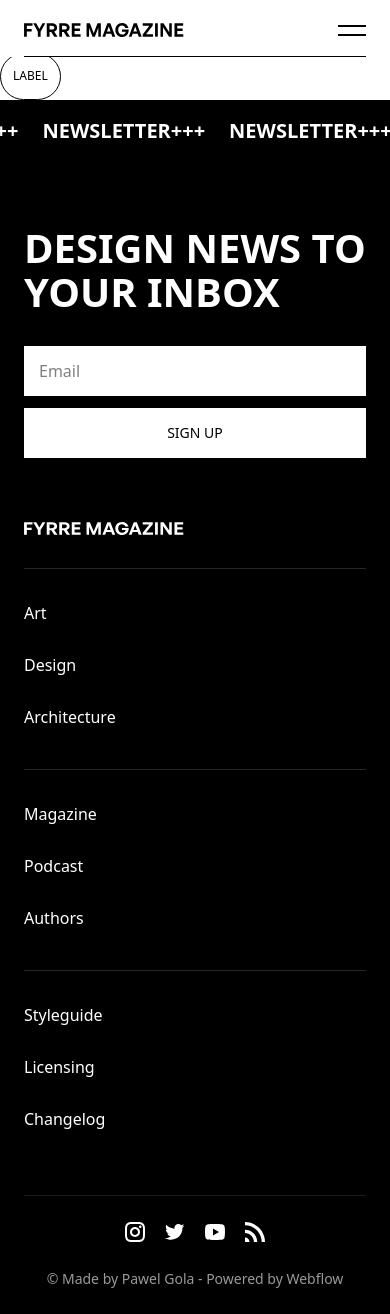
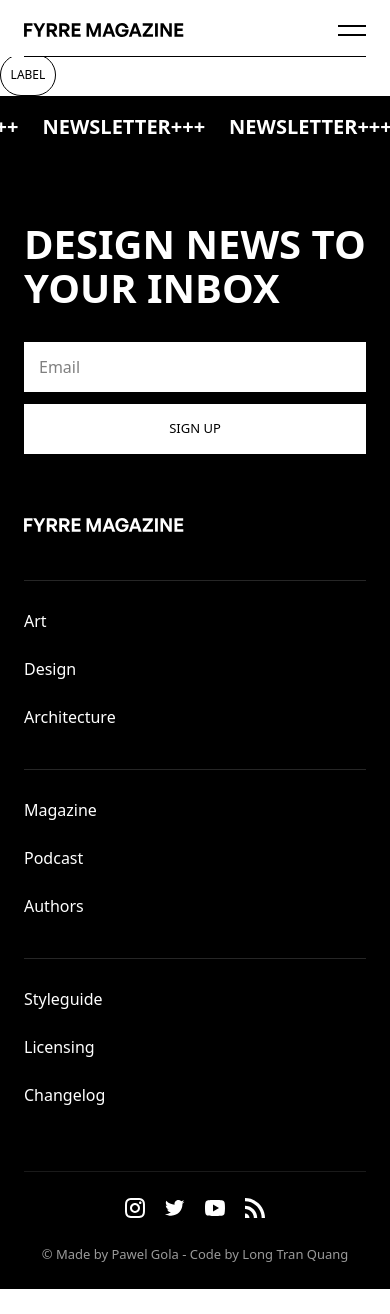
Before and after one commit to longtrq26/fyrre-magazine, a Next.js app: page / in a window 390 px wide. After the commit the page ends 1289 px from the top, so only its background shows below. Built offline with nearby package versions, Linux system fonts and the light colour scheme.

Commit message:
style: refine breakpoints across layout and UI

```diff
--- a/src/app/globals.css
+++ b/src/app/globals.css
@@ -167,62 +167,77 @@
   .t-xsmall {
     @apply font-general-sans text-[0.75rem];
   }
+
   .t-small {
-    @apply font-general-sans text-[0.875rem] leading-[160%];
+    @apply font-general-sans text-[0.813rem] leading-[160%] md:text-[0.875rem];
   }
+
   .t-small-600 {
-    @apply font-general-sans text-[0.875rem] leading-[160%] font-semibold;
+    @apply font-general-sans text-[0.813rem] leading-[160%] font-semibold md:text-[0.875rem];
   }
+
   .t-default {
-    @apply font-general-sans text-[1rem] leading-[180%];
+    @apply font-general-sans text-[0.938rem] leading-[180%] md:text-[1rem];
   }
+
   .t-default-600 {
-    @apply font-general-sans text-[1rem] leading-[180%] font-semibold;
+    @apply font-general-sans text-[0.938rem] leading-[180%] font-semibold md:text-[1rem];
   }
+
   .t-medium {
-    @apply font-general-sans text-[1.25rem] leading-[180%];
+    @apply font-general-sans text-[1.125rem] leading-[180%] md:text-[1.188rem] lg:text-[1.25rem];
   }
+
   .t-medium-500 {
-    @apply font-general-sans text-[1.25rem] leading-[180%] font-medium;
+    @apply font-general-sans text-[1.125rem] leading-[180%] font-medium md:text-[1.188rem] lg:text-[1.25rem];
   }
+
   .t-large-500 {
-    @apply font-general-sans text-[1.375rem] leading-[180%] font-medium;
+    @apply font-general-sans text-[1.25rem] leading-[180%] font-medium md:text-[1.313rem] lg:text-[1.375rem];
   }
 
   /* heading */
   .h-6 {
-    @apply font-general-sans text-[1rem] font-semibold;
+    @apply font-general-sans text-[0.938rem] font-semibold md:text-[1rem];
   }
+
   .h-5 {
-    @apply font-general-sans text-[1.25rem] font-semibold;
+    @apply font-general-sans text-[1.125rem] font-semibold md:text-[1.188rem] lg:text-[1.25rem];
   }
+
   .h-4 {
-    @apply font-general-sans text-[1.5rem] leading-[120%] font-semibold;
+    @apply font-general-sans text-[1.375rem] leading-[120%] font-semibold md:text-[1.438rem] lg:text-[1.5rem];
   }
+
   .h-3 {
-    @apply font-general-sans text-[2rem] leading-[120%] font-semibold;
+    @apply font-general-sans text-[1.75rem] leading-[120%] font-semibold md:text-[1.875rem] lg:text-[2rem];
   }
+
   .h-2 {
-    @apply font-general-sans text-[3rem] leading-[120%] font-semibold;
+    @apply font-general-sans text-[2.25rem] leading-[120%] font-semibold md:text-[2.625rem] lg:text-[3rem];
   }
+
   .h-1 {
-    @apply font-general-sans text-[4rem] leading-[120%] font-semibold;
+    @apply font-general-sans text-[2.75rem] leading-[120%] font-semibold md:text-[3.375rem] lg:text-[4rem];
   }
 
   /* hero / special headings */
   .h-small {
-    @apply font-general-sans text-[4.5rem] leading-[110%] font-semibold;
+    @apply font-general-sans text-[3rem] leading-[110%] font-semibold md:text-[3.75rem] lg:text-[4.5rem];
   }
+
   .h-medium {
-    @apply font-general-sans text-[2.5rem] leading-[110%] font-semibold lg:text-[5rem];
+    @apply font-general-sans text-[2.5rem] leading-[110%] font-semibold md:text-[3.75rem] lg:text-[5rem];
   }
+
   .h-large {
-    @apply font-general-sans text-[6.5rem] leading-[110%] font-semibold;
+    @apply font-general-sans text-[3.5rem] leading-[110%] font-semibold md:text-[5rem] lg:text-[6.5rem];
   }
 
   .h-3-uppercase {
     @apply leading-[110%] uppercase;
   }
+
   .h-large-uppercase {
     @apply uppercase;
   }
--- a/src/components/shared/layout/footer.tsx
+++ b/src/components/shared/layout/footer.tsx
@@ -8,56 +8,57 @@
   return (
     <footer className="bg-bg-primary flex w-full flex-col">
       {/* marquee */}
-      <Marquee className="w-full py-[1rem] [--duration:30s] [--gap:1.5rem] lg:py-[1.25rem]">
+      <Marquee className="w-full py-[1rem] [--duration:30s] [--gap:1.5rem] md:py-[1.125rem] lg:py-[1.25rem]">
         {Array.from({ length: 10 }).map((_, index) => (
           <span
             key={index}
-            className="font-general-sans text-t-inverse text-[1.25rem] font-semibold uppercase lg:text-[1.375rem]"
+            className="font-general-sans text-t-inverse text-[1.25rem] font-semibold uppercase md:text-[1.3rem] lg:text-[1.375rem]"
           >
             Newsletter+++
           </span>
         ))}
       </Marquee>
 
-      <div className="flex w-full flex-col px-[1.5rem] pb-[1.5rem] lg:px-[2.5rem] lg:pb-[3rem]">
+      <div className="flex w-full flex-col px-[1.5rem] pb-[1.5rem] md:px-[2rem] md:pb-[2rem] lg:px-[2.5rem] lg:pb-[3rem]">
         {/* newsletter */}
-        <section className="flex w-full flex-col items-center justify-between gap-[2rem] py-[4rem] lg:flex-row lg:py-[8rem]">
-          <p className="h-medium text-t-inverse flex-1 uppercase">Design News to your inbox</p>
+        <section className="flex w-full flex-col items-center justify-between gap-[2rem] py-[4rem] md:flex-row md:py-[6rem] lg:py-[8rem]">
+          <p className="h-medium text-t-inverse flex-1 uppercase md:text-[2.5rem] lg:text-[3rem]">
+            Design News to your inbox
+          </p>
 
-          <form className="flex w-full flex-1 flex-col items-center justify-end gap-[0.75rem] lg:flex-row">
+          <form className="flex w-full flex-1 flex-col items-center justify-end gap-[0.75rem] md:flex-row">
             <input
               type="email"
               placeholder="Email"
-              className="h-[3.125rem] w-full bg-white px-[0.938rem] text-black ring-white/50 outline-none focus:ring-1 lg:max-w-[19.313rem]"
+              aria-label="Email address"
+              className="h-[3.125rem] w-full bg-white px-[0.938rem] text-black ring-white/50 outline-none focus:ring-1 md:max-w-[16rem] lg:max-w-[19.313rem]"
             />
-            <Button className="bg-bg-default text-t-default h-[3.125rem] w-full transition-colors hover:bg-white/90 lg:max-w-fit">
+            <Button className="bg-bg-default text-t-default h-[3.125rem] w-full transition-colors hover:bg-white/90 md:max-w-fit">
               Sign Up
             </Button>
           </form>
         </section>
 
         {/* bottom */}
-        <div className="flex w-full flex-col gap-[3.5rem] lg:gap-[6rem]">
+        <div className="flex w-full flex-col gap-[3.5rem] md:gap-[5rem] lg:gap-[6rem]">
           {/* navigation */}
-          <div className="flex flex-col items-start gap-[2rem] lg:flex-row lg:gap-[10rem] lg:gap-[18.75rem]">
+          <div className="flex flex-col items-start gap-[3rem] md:gap-[4rem] lg:flex-row lg:gap-[18.75rem]">
             <Link
               href="/"
-              className="relative h-[0.875rem] w-[10rem] shrink-0 lg:h-[1.122rem] lg:w-[13.057rem]"
+              className="relative h-[0.875rem] w-[10rem] shrink-0 md:h-[1rem] md:w-[11.5rem] lg:h-[1.122rem] lg:w-[13.057rem]"
             >
               <Image src="/logo.svg" alt="Fyrre Magazine" fill className="object-contain invert" />
             </Link>
 
-            <nav className="grid w-full grid-cols-1 gap-x-[1.5rem] gap-y-[2rem] sm:grid-cols-2 lg:grid-cols-3">
+            <nav className="grid w-full grid-cols-1 gap-x-[1.5rem] gap-y-[2rem] sm:grid-cols-2 md:grid-cols-2 lg:grid-cols-3">
               {[0, 1, 2].map((colIndex) => {
-                // Lấy ra nhóm 3 link cho mỗi cột: (0-3, 3-6, 6-9)
                 const chunk = FOOTER_LINKS.slice(colIndex * 3, colIndex * 3 + 3)
-                // Nếu cột này không có link nào thì không render
                 if (chunk.length === 0) return null
 
                 return (
                   <div
                     key={colIndex}
-                    className="border-border-inverse flex w-full flex-col items-start gap-[0.75rem] border-t pt-[1.5rem]"
+                    className="border-border-inverse flex w-full flex-col items-start gap-[0.5rem] border-t pt-[1.25rem] md:gap-[0.75rem] md:pt-[1.5rem]"
                   >
                     {chunk.map((item) => (
                       <Link
@@ -75,16 +76,17 @@
           </div>
 
           {/* copyright & socials */}
-          <div className="flex w-full flex-col-reverse items-center justify-center gap-[1.5rem] border-t border-white/10 pt-[1.5rem] lg:flex-row lg:justify-between">
-            <p className="t-small text-t-inverse/60 text-center lg:text-left">
-              © Made by Pawel Gola - Powered by Webflow
+          <div className="flex w-full flex-col-reverse items-center justify-center gap-[1.5rem] border-t border-white/10 pt-[1.5rem] md:flex-row md:justify-between">
+            <p className="t-small text-t-inverse/60 text-center md:text-left">
+              © Made by Pawel Gola - Code by Long Tran Quang
             </p>
 
-            <div className="flex items-center gap-[1rem]">
+            <div className="flex items-center gap-[1rem] lg:gap-[1.25rem]">
               {SOCIAL_LINKS.map((item) => (
                 <Link
                   key={item.id}
                   href={item.href}
+                  aria-label={item.label}
                   className="flex size-[1.5rem] items-center justify-center transition-opacity hover:opacity-70"
                 >
                   <item.Icon className="text-icon-inverse size-[1.25rem]" />
--- a/src/components/ui/button.tsx
+++ b/src/components/ui/button.tsx
@@ -9,18 +9,21 @@
   showArrow?: boolean
 }
 
-const buttonVariants = cva('font-general-sans flex items-center justify-center uppercase', {
+const buttonVariants = cva(
+  'font-general-sans flex items-center justify-center uppercase transition-all active:scale-95 disabled:pointer-events-none disabled:opacity-50',
+  {
     variants: {
       variant: {
         default:
-        'bg-bg-primary text-t-inverse h-[3.125rem] p-[0.25rem_1.5rem] text-[0.875rem] font-medium',
-      text: 'text-t-default h-[1.5rem] gap-[0.5rem] p-0 text-[1rem] font-semibold',
+          'bg-bg-primary text-t-inverse t-small hover:bg-bg-primary/90 h-[2.75rem] px-4 font-medium md:h-[3.125rem] md:px-6',
+        text: 'text-t-default t-default h-fit gap-[0.5rem] p-0 font-semibold hover:opacity-60',
       },
     },
     defaultVariants: {
       variant: 'default',
     },
-})
+  },
+)
 
 const Button = forwardRef<HTMLButtonElement, ButtonProps>(
   ({ className, variant, direction = 'right', showArrow, children, ...props }, ref) => {
--- a/src/components/ui/label.tsx
+++ b/src/components/ui/label.tsx
@@ -6,11 +6,12 @@
   extends LabelHTMLAttributes<HTMLLabelElement>, VariantProps<typeof labelVariants> {}
 
 const labelVariants = cva(
-  't-xsmall flex size-fit items-center justify-center rounded-[6.25rem] border p-[0.5rem_0.75rem] uppercase',
+  't-xsmall flex size-fit items-center justify-center rounded-[6.25rem] border uppercase transition-colors',
   {
     variants: {
       variant: {
-        default: 'border-border-default bg-transparent',
+        default:
+          'border-border-default text-t-default bg-transparent p-[0.4rem_0.6rem] md:p-[0.5rem_0.75rem]',
       },
     },
     defaultVariants: {
```
Also changed, not shown: src/components/shared/layout/header.tsx (+15 -12 lines). Lines whose indentation alone changed are shown as unchanged.
